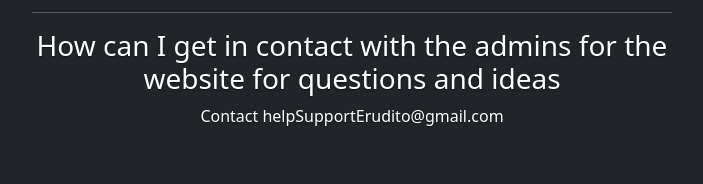
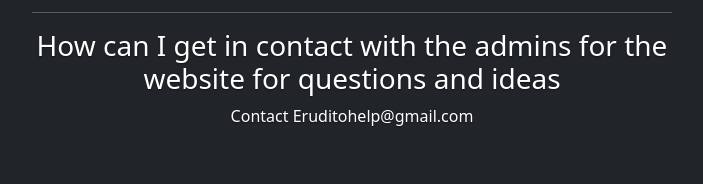
Before and after one commit to JmacCl/Erudito, a Django app: page /about/ in a window 1280 px wide. Shown: the part 631-815 px from the top of the page, without its empty margins (288-991 px from the left). Run offline with Django 3.2, Linux system fonts and the light colour scheme; some libraries are stand-ins or nearby versions.

Commit message:
email fix

```diff
--- a/templates/erudito/about.html
+++ b/templates/erudito/about.html
@@ -28,7 +28,7 @@
     </p>
     <hr>
     <h3>How can I get in contact with the admins for the website for questions and ideas</h3>
-    <p>Contact helpSupportErudito@gmail.com</p>
+    <p>Contact Eruditohelp@gmail.com</p>
     <br>
 
 
```
